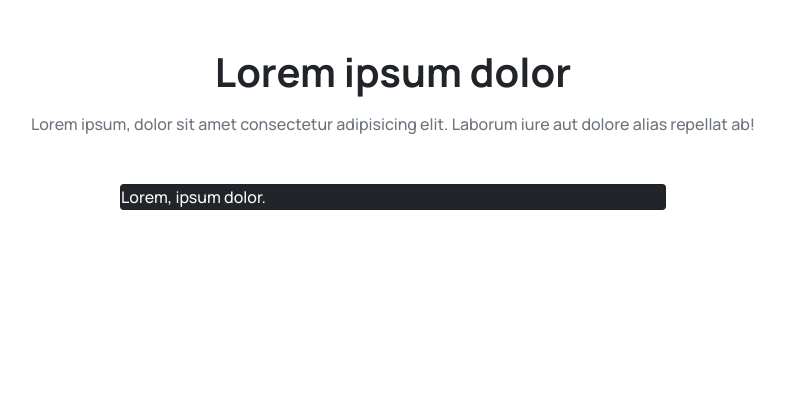
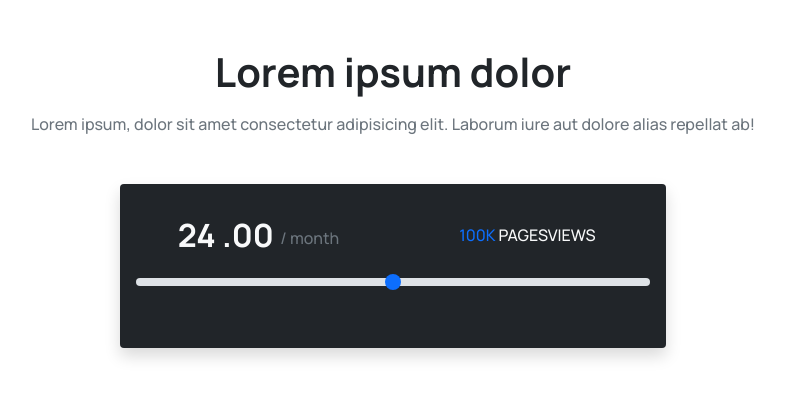
Before and after one commit to BrandonDevU95/Bootstrap5, a website: page 09-Rango/index.html in a window 1280 px wide. Shown: the whole page, without its empty margins (247-1032 px from the left). Drawn offline with Linux system fonts and the light colour scheme.

Commit message:
115 - Ordenar Columnas

```diff
--- a/09-Rango/index.html
+++ b/09-Rango/index.html
@@ -18,7 +18,32 @@
 			</div>
 			<div class="row justify-content-center">
 				<div class="col-12 col-md-8 col-lg-6">
-					<div class="card bg-dark text-light">Lorem, ipsum dolor.</div>
+					<div class="card bg-dark text-light shadow border-0">
+						<div class="card-body">
+							<div class="row text-center align-items-center my-3">
+								<div class="col-12 col-md-6 order-1">
+									<p class="m-0 h2 fw-bold">
+										<span>24</span>
+										.00
+										<spa class="text-muted h6 align-middle">/ month</span>
+									</p>
+								</div>
+								<div class="col-12 col-md-6 order-3 order-md-2">
+									<p class="m-0"> <span class="text-primary">100K</span> PAGESVIEWS</p>
+								</div>
+								<div class="col-12 order-2 order-md-3 my-3">
+									<input
+										type="range"
+										class="form-range"
+										min="0"
+										max="5"
+										step="0.5"
+										id="customRange3"
+									/>
+								</div>
+							</div>
+						</div>
+					</div>
 				</div>
 			</div>
 		</div>
```
